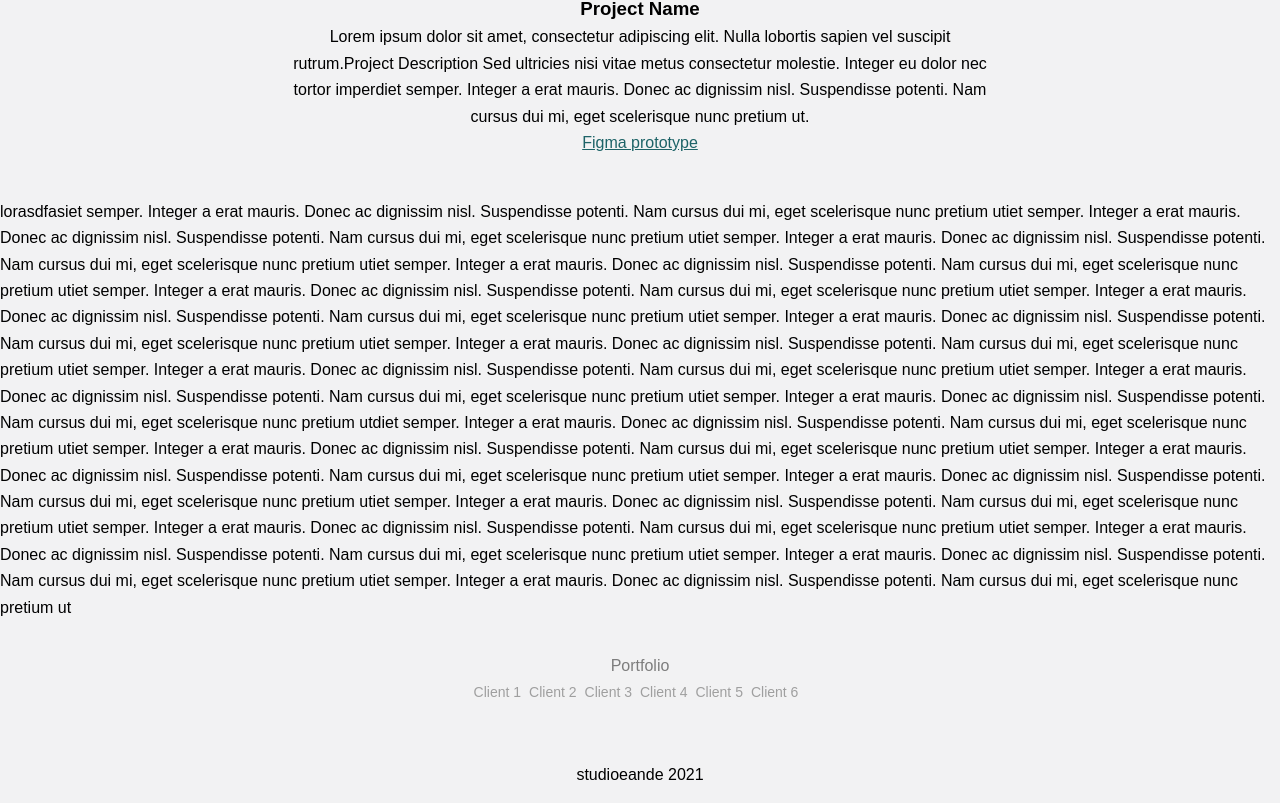
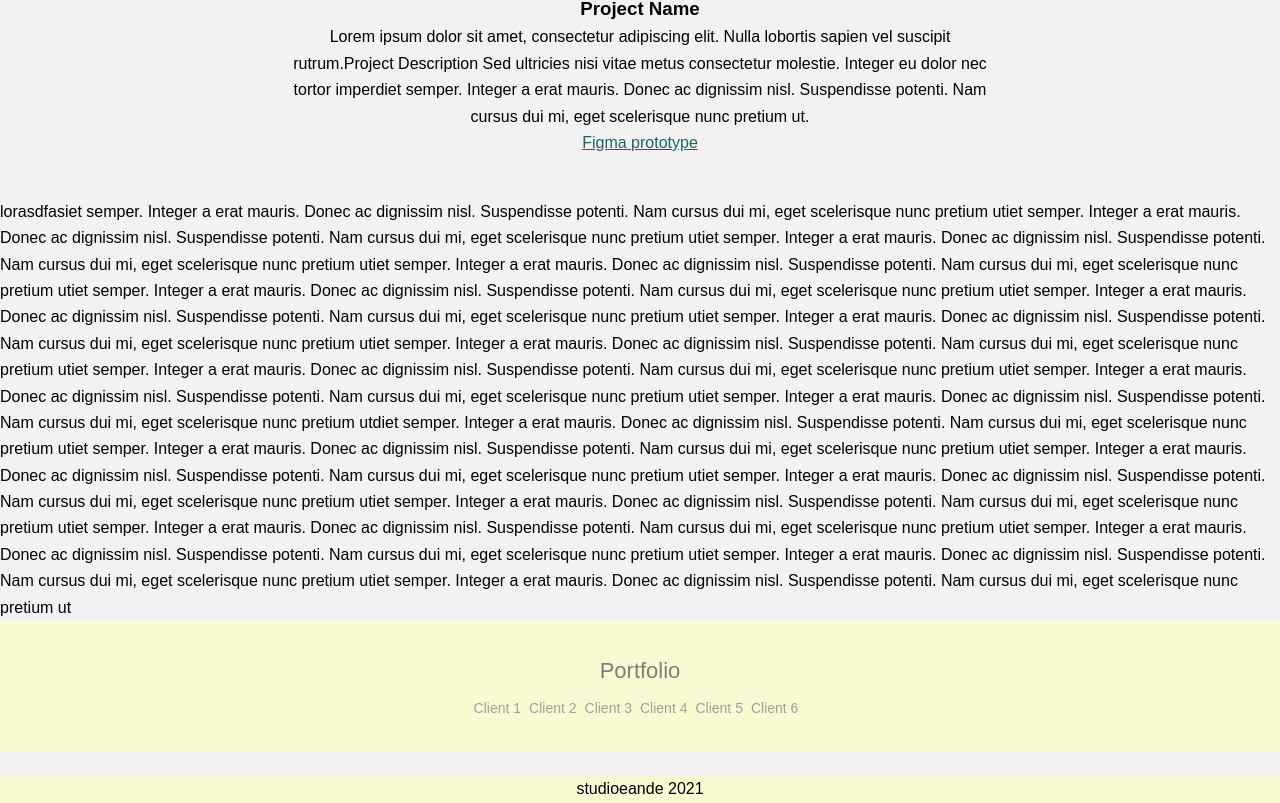
Before and after one commit to BrandonHumphry/Components, a React (Create React App) app: page /client1 in a window 1280 px wide. Shown: the part 368-1171 px from the top of the page. Built offline with nearby package versions, Linux system fonts and the light colour scheme.

Commit message:
styling for separate FooterPortfolio components in progress

```diff
--- a/src/Components/Footer/FooterPortfolio.js
+++ b/src/Components/Footer/FooterPortfolio.js
@@ -8,10 +8,9 @@ const Footer = () => {
         <div className="portfolio">
           <Link to="/portfolio">Portfolio</Link>
         </div>
-
         <div className="portfolioPages">
           <Link to="/client1">Client 1</Link>
-          <Link to="/client1">Client 2</Link>
+          <Link to="/client2">Client 2</Link>
           <Link to="/client1">Client 3</Link>
           <Link to="/client1">Client 4</Link>
           <Link to="/client1">Client 5</Link>
--- a/src/Components/Footer/FooterStyle.css
+++ b/src/Components/Footer/FooterStyle.css
@@ -1,3 +1,4 @@
+@media (min-width: 1px) {
   .footer {
     margin-top: auto;
     width: 100%;
@@ -5,6 +6,7 @@
     flex-direction: column;
     align-items: center;
     justify-content: center;
+    background-color: lightgoldenrodyellow;
   }
   .NavigationProfile {
     /* height: 100vh; */
@@ -15,8 +17,28 @@
     text-decoration: none;
   }
 
-.NavigationProfile > a {
+  /* .NavigationProfile > a {
     padding: 8px 0px 8px 0px;
+  } */
+  .portfolio {
+    margin-bottom: 8px;
+    font-size: 22px;
+  }
+
+  .portfolioPages {
+    display: flex;
+    flex-direction: column;
+  }
+  .portfolioPages > a {
+    padding: 0px 0px 8px 0px;
+    font-size: 14px;
+    color: #9f9f9f;
+    text-decoration: none;
+  }
+  .portfolio > a {
+    color: #7d7d7d;
+    text-decoration: none;
+  }
 }
 
 @media (min-width: 768px) {
@@ -31,6 +53,10 @@
     justify-content: center;
     height: 40px;
     background-color: whitesmoke; */
+  }
+
+  .portfolioPages {
+    flex-direction: row;
   }
   .portfolioPages > a {
     padding: 0px 8px 0px 0px;
```
Lines whose indentation alone changed are shown as unchanged.
